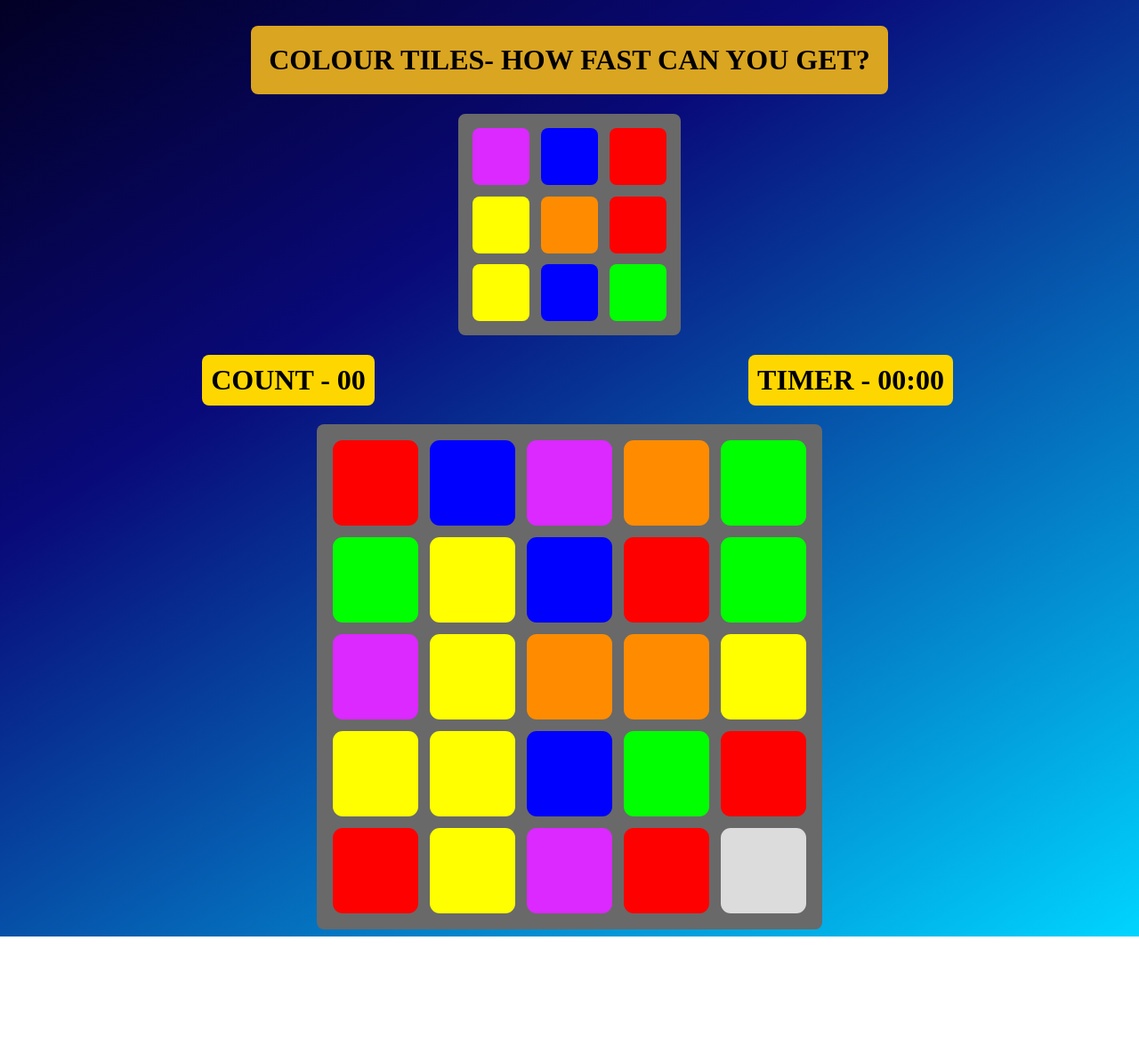
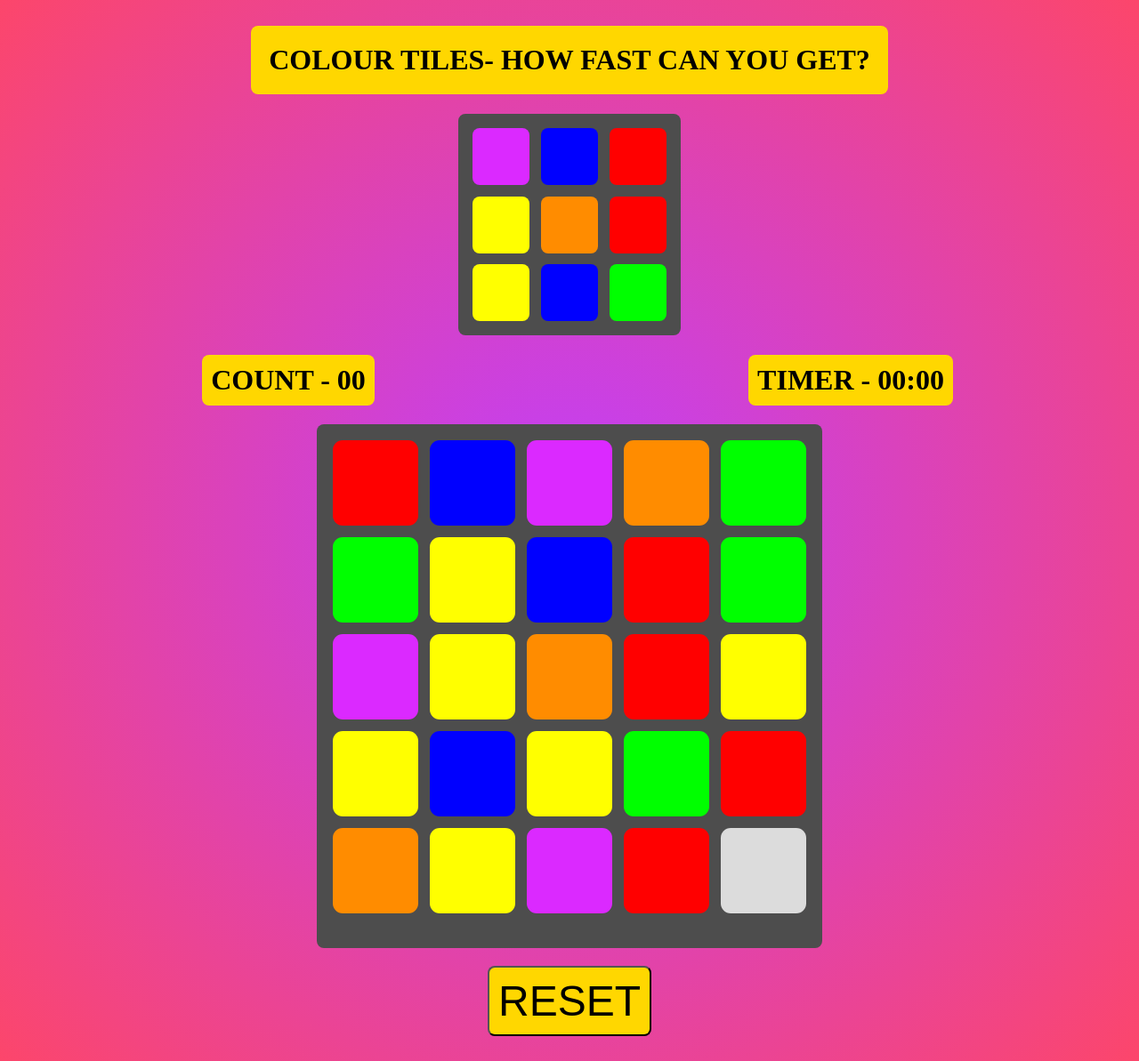
Before and after one commit to joshuamahadevan/colour-tiles, a plain HTML site: page webdev task uno/index.html in a window 1280 px wide. Shown: the whole page at 89% size. Before the commit the page ends 1053 px from the top, so only its background shows below. Drawn offline with Linux system fonts and the light colour scheme.

Commit message:
normal mode completed

```diff
--- a/webdev task uno/index.html
+++ b/webdev task uno/index.html
@@ -17,7 +17,11 @@
         <h1 id="time">TIMER - 00:00</h1>
         <div id="bigwrap">
             <div id="big"></div>
+            <div id="result">
+                <h1 id='score'></h1>
+            </div>
         </div>
+        <button class="reload">RESET</div>
 
     </div>
 
--- a/webdev task uno/normal mode.js
+++ b/webdev task uno/normal mode.js
@@ -9,7 +9,7 @@ const colours=["#db29ff","#ff0000","#ffff00","#0000ff","#00ff00","#ff8c00"];
 5 - orange
 */
 
-const diff=8; //difficulty (this is the number of swaps that is gonna take place to shuffle the random array)
+const diff=10; //difficulty (this is the number of swaps that is gonna take place to shuffle the random array)
 const small=document.getElementById("small");
 const big=document.getElementById("big");
 
@@ -77,7 +77,7 @@ document.getElementById(`b ${n-1} ${n-1}`).className+=' empty';
 
 //setting up variables for the timer
 var count=0;
-var secs=0
+var secs=0;
 //addASec function gets called every second. this function updates the timer by adding one second to it
 function addASec(){
     secs+=1;
@@ -101,7 +101,13 @@ function checkCompletion(){
         }
     }
     if(flag==m*m){
-        window.location.href="https://youtu.be/dQw4w9WgXcQ";
+        big.style.display="none";
+        const result=document.getElementById("result");
+        document.getElementById("score").innerHTML=`God job! You solved it using ${document.getElementById("count").innerHTML.match(/\d+/g)} moves in ${document.getElementById("time").innerHTML.match(/\d+:\d+/g)} time`;
+        result.style.display="inline block";
+        document.getElementById("bigwrap").style.background='#9bfa73';
+        document.getElementById("count").style.display="none";
+        document.getElementById("time").style.display="none";
     }
 }
 //adding click event listeners to the tiles
@@ -165,3 +171,10 @@ for (let i=0; i<n; i++){
         });
     }
 }
+//creating the reload part
+let q=document.getElementsByClassName("reload");
+for (let i=0; i<q.length; i++){
+    q[i].addEventListener("click", function rld() {
+        document.location.reload();
+    })
+}
--- a/webdev task uno/styles.css
+++ b/webdev task uno/styles.css
@@ -1,6 +1,6 @@
 body{
-    background: rgb(2,0,36);
-    background: linear-gradient(147deg, rgba(2,0,36,1) 0%, rgba(9,9,121,1) 32%, rgba(0,212,255,1) 100%);
+    background: rgb(192,63,251);
+    background: radial-gradient(circle, rgba(192,63,251,1) 0%, rgba(252,70,107,1) 100%);
 }
 #container{
     justify-items: center;
@@ -12,7 +12,7 @@ body{
 #head{
     grid-column: 1/5;
     grid-row: 1;
-    background-color: goldenrod;
+    background-color: gold;
     padding:20px;
     border-radius: .5rem;
 }
@@ -22,7 +22,7 @@ body{
 }
 #bigwrap{
     border-radius: .5rem;
-    background-color: dimgrey;
+    background-color: #4d4d4d;
     padding: 10px;
     grid-column: 2/4;
     grid-row:4;
@@ -42,7 +42,7 @@ body{
     border-radius: .5rem;
 }
 #small{
-    background-color: dimgrey;
+    background-color: #4d4d4d;
     margin: 0;
     display: grid;
     grid-template-columns: repeat(3,1fr);
@@ -71,3 +71,16 @@ body{
     padding: 0.5rem;
 
 }
+.reload{
+    margin:20px;
+    font-size: 3rem;
+    grid-column:1/5;
+    grid-row:5;
+    padding: 10px;
+    background-color: gold;
+    border-radius: .5rem;
+}
+#score{
+    padding:0px 30px;
+    color: #121212;
+}
```
